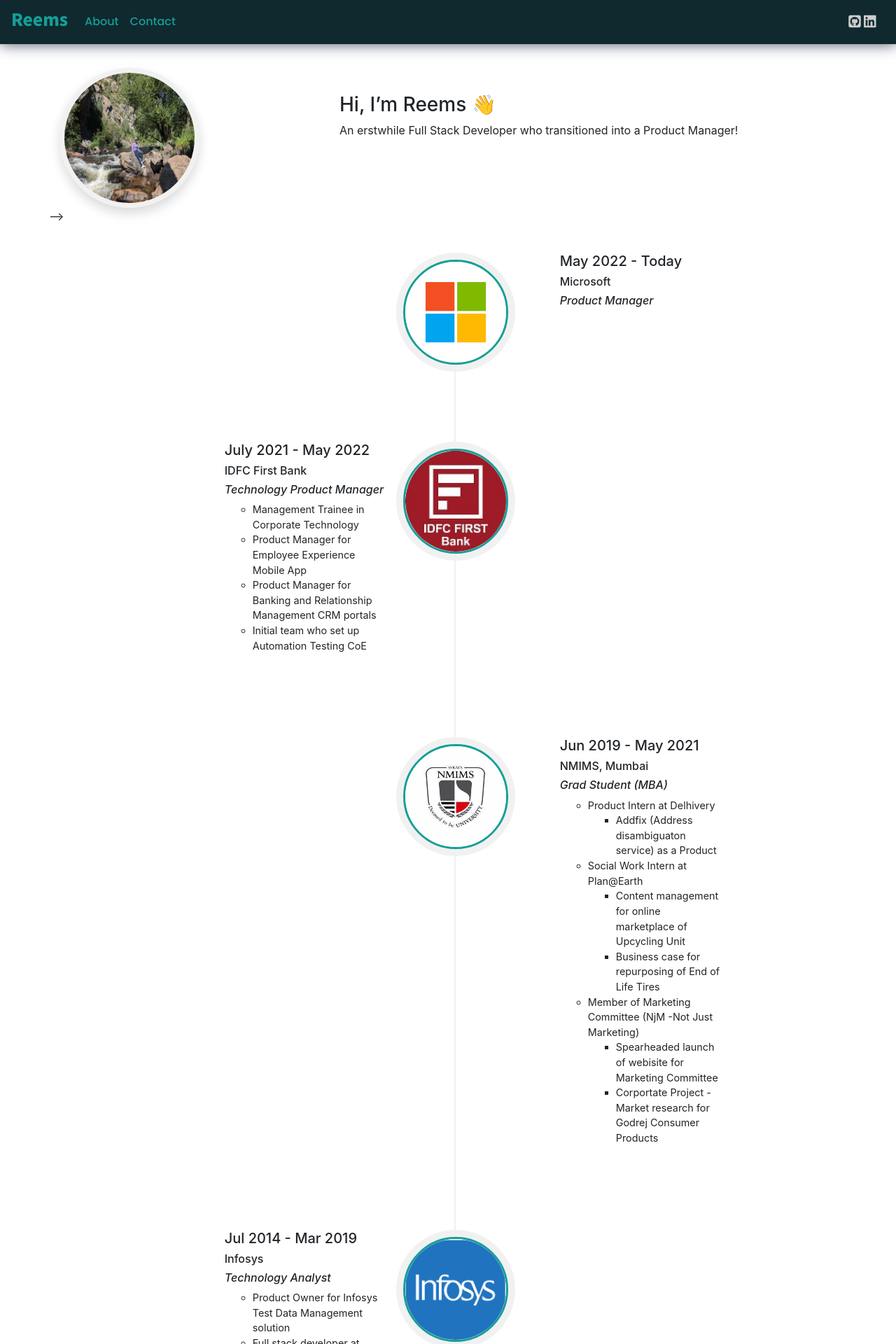
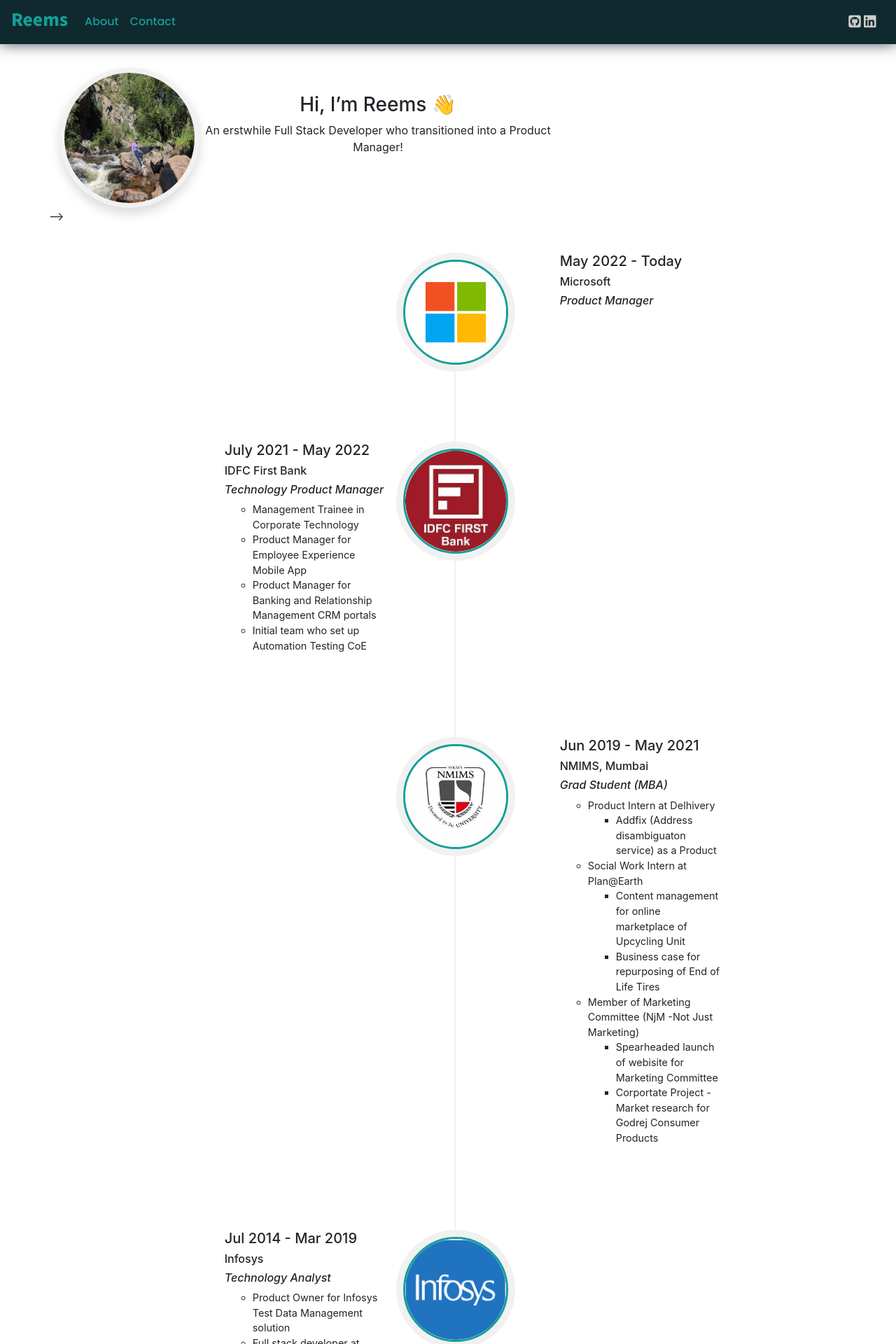
Before and after one commit to reemstk/reemstk.github.io, a Jekyll site: the page built from index.md, in a window 1280 px wide. Shown: the top 1920 px of the page at 70% size. Built offline with Jekyll 4.4.1, drawn with Linux system fonts in a browser that asks for light colours; nearby versions of some CDN libraries; comment, search, counter and statistics services are not loaded; our own code applies the rules of GitHub Pages for plain Markdown files.

Commit message:
Update home.html

```diff
--- a/_layouts/home.html
+++ b/_layouts/home.html
@@ -6,6 +6,7 @@
 <!-- ABOUT ME SECTION -->
 <div class="card mx-auto border-0" style="position:relative;background-color:{{theme.home-background-color}};">
   <div class="row">
+    <div class="intro">
 
     <div class="col-md-4">
       {% if site.animate %}
@@ -34,7 +35,6 @@
     </div>
 
     <!-- dynamic text -->
-    <div class="intro">
         <div class="intro-body">
           <span class="intro-text" style="font-family:Courgette;"></span>
         </div>
```
